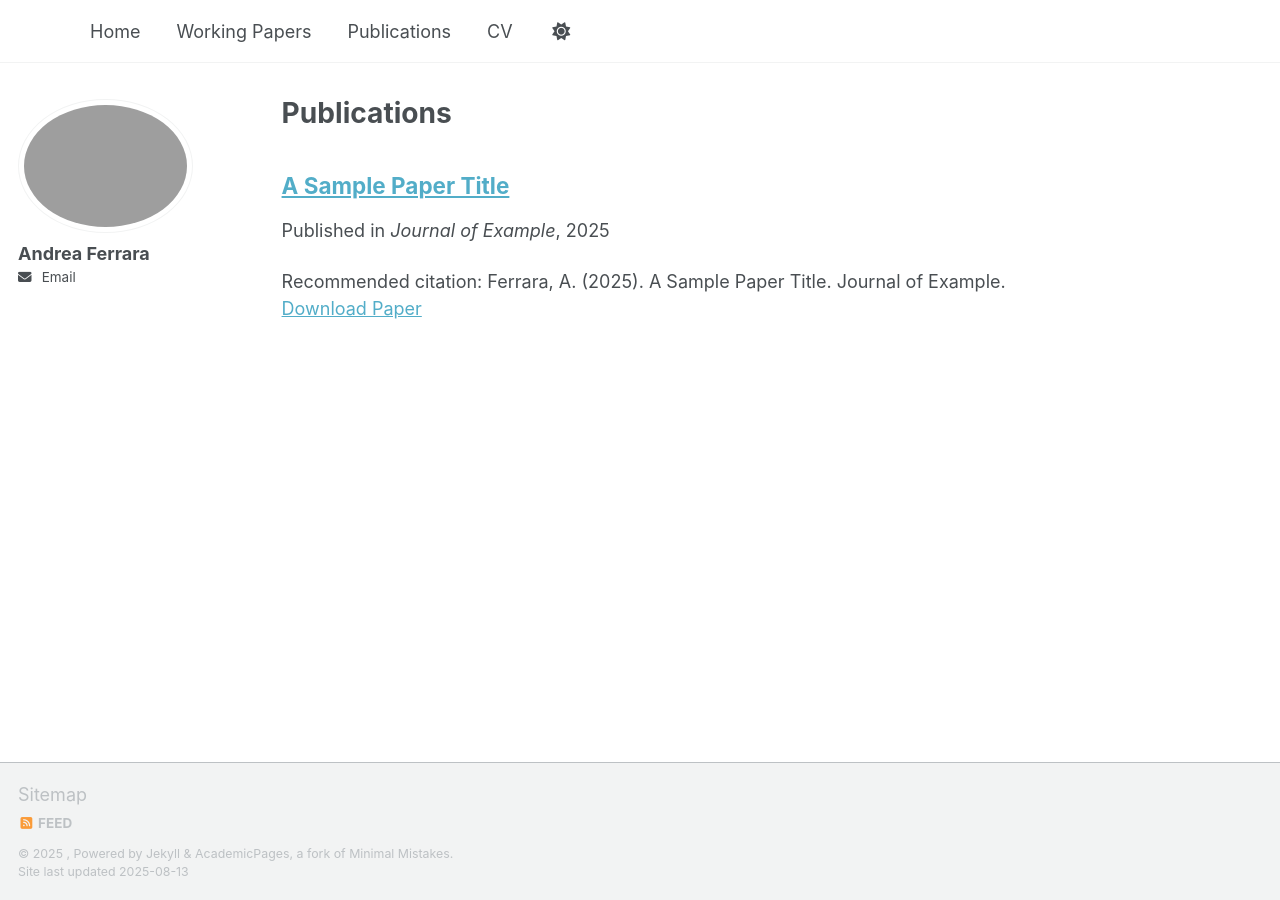
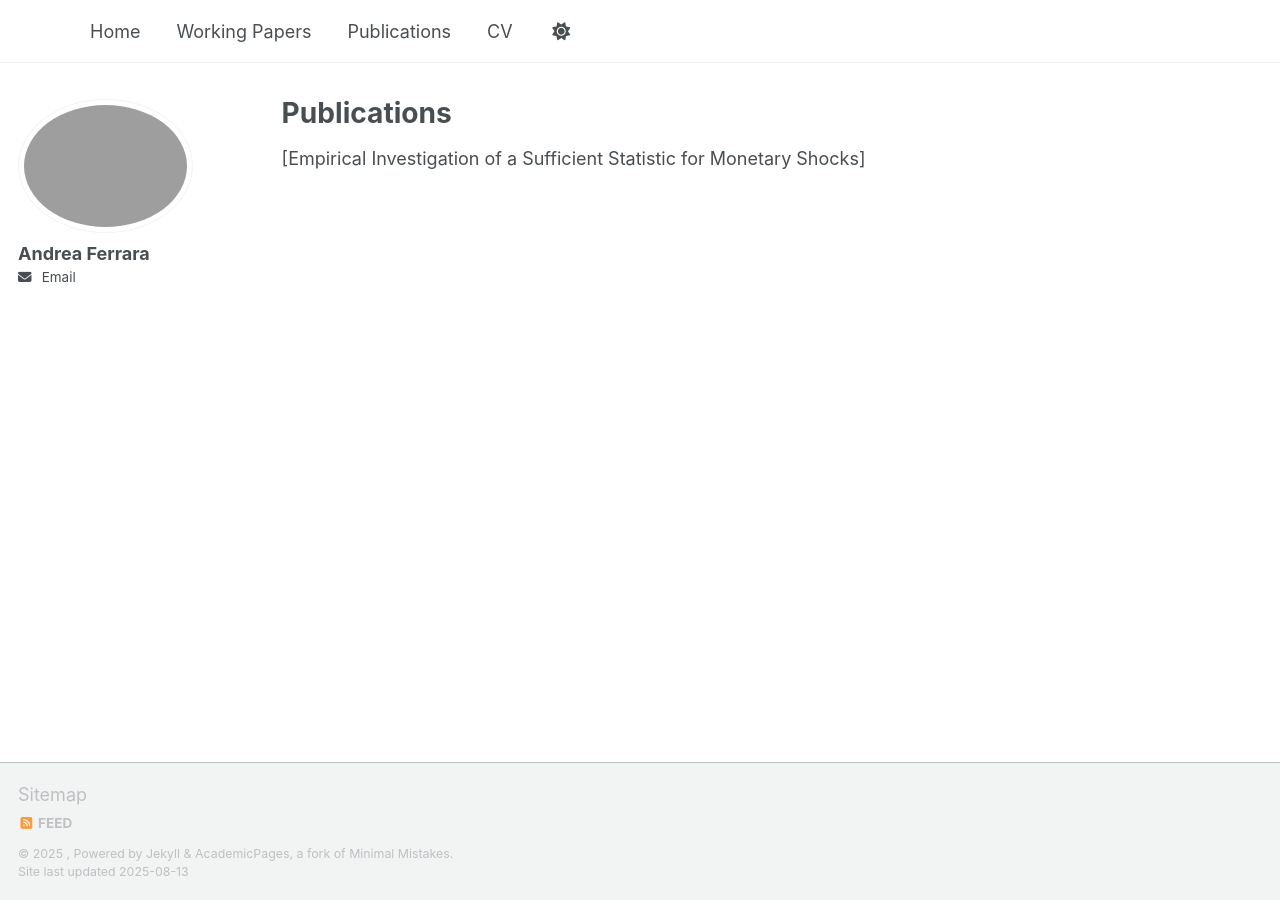
Before and after one commit to AndreaFerrara1997/AndreaFerrara1997.github.io, a Jekyll site: the page built from _pages/publications.md, in a window 1280 px wide. Built offline with Jekyll 4.4.1, drawn with Linux system fonts in a browser that asks for light colours; a script that is not in the unit is left out.

Commit message:
Update publications.md

```diff
--- a/_pages/publications.md
+++ b/_pages/publications.md
@@ -5,8 +5,4 @@ permalink: /publications/
 author_profile: true
 ---
 
-{% include base_path %}
-
-{% for post in site.publications reversed %}
-  {% include archive-single.html %}
-{% endfor %}
+[Empirical Investigation of a Sufficient Statistic for Monetary Shocks]
```
